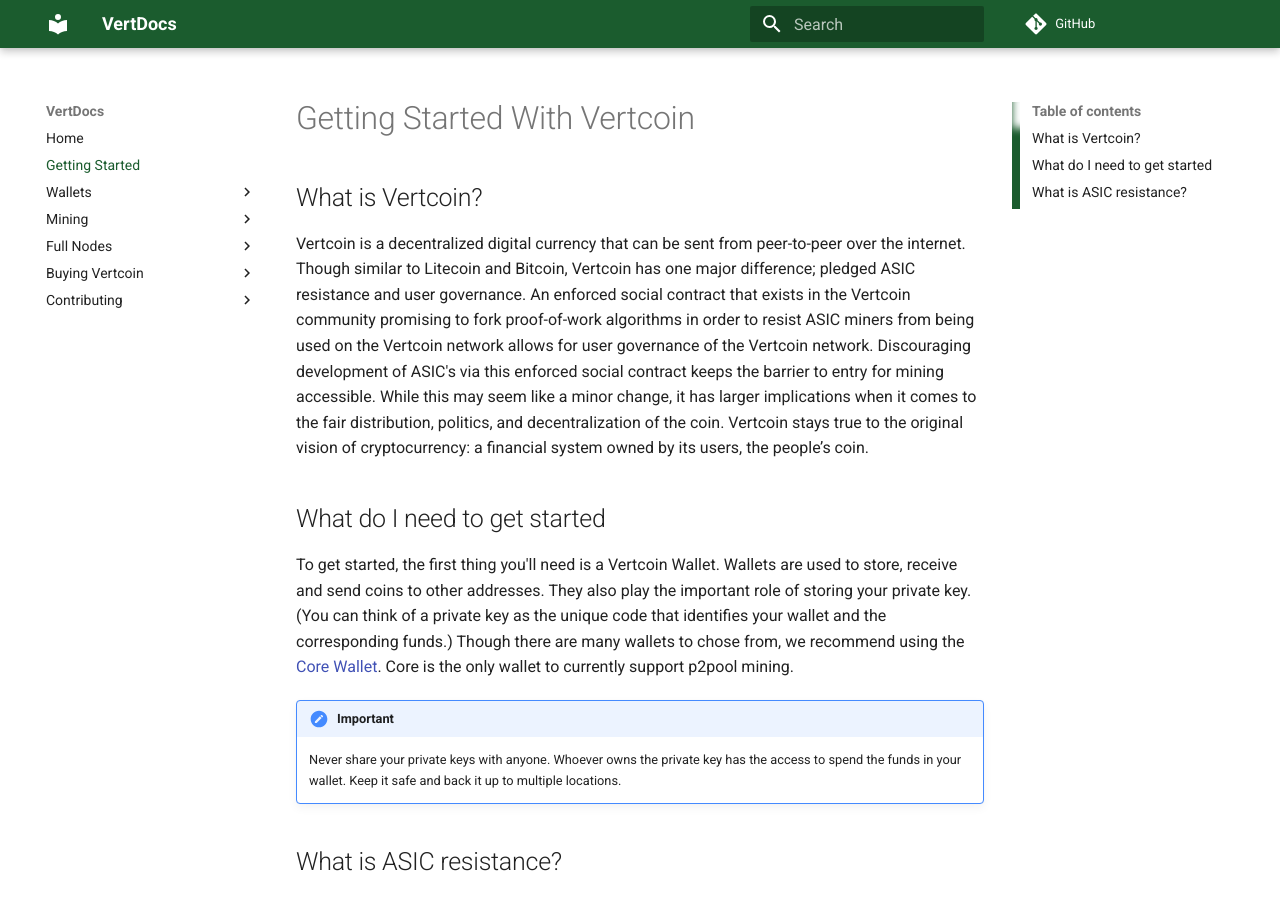
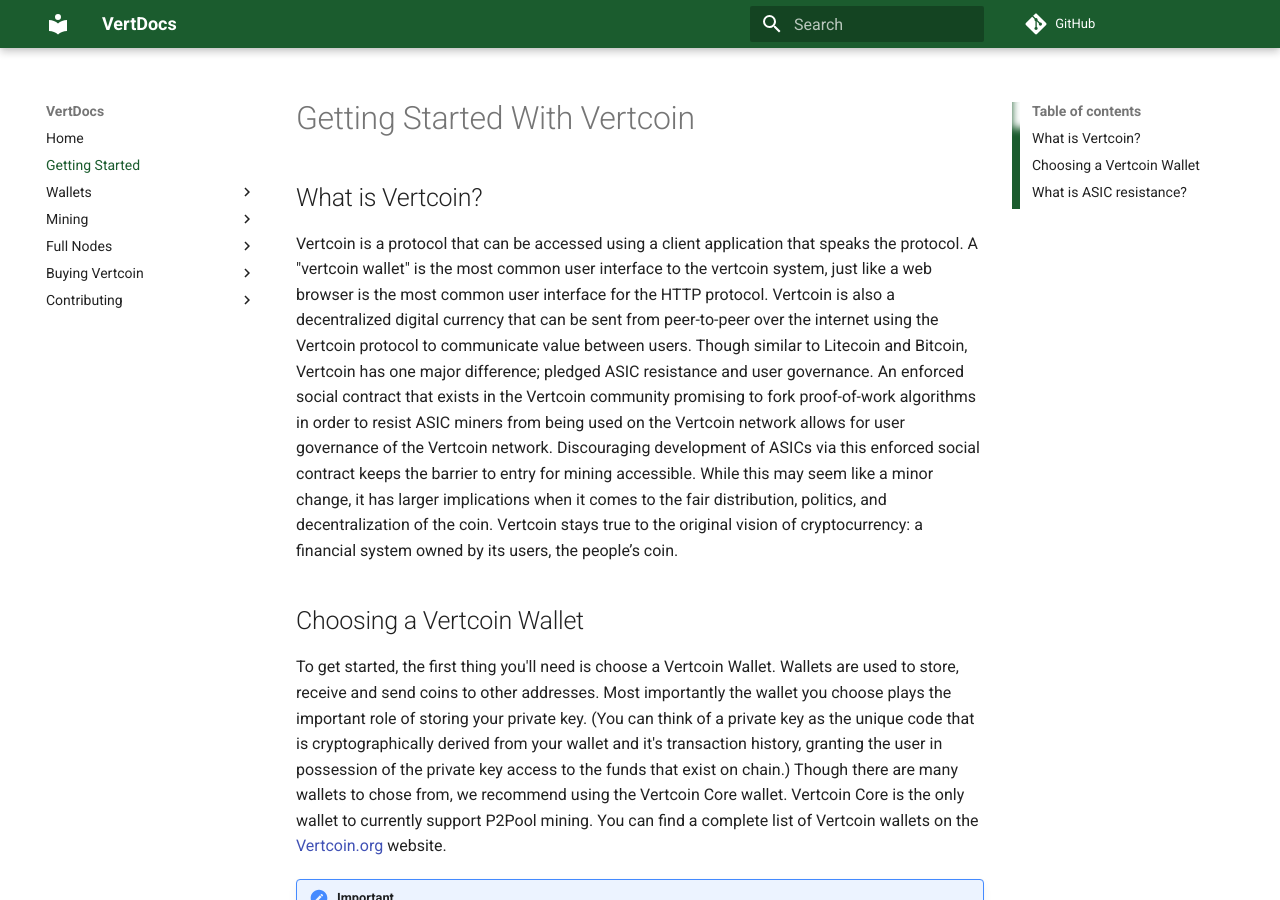
Before and after one commit to vertcoin-project/VertDocs, an MkDocs documentation site: the page built from docs/getting-started.md, in a window 1280 px wide and 900 px high. Built offline with MkDocs 1.6.1 and Material for MkDocs 9.7.7, drawn with Linux system fonts in a browser that asks for light colours; comment, search, counter and statistics services are not loaded; old or Windows-style settings are respelled for this version of MkDocs.

Commit message:
Update getting-started.md
1.) Added further explanation of 'What is Vertcoin?'
2.) Renamed the second section to 'Choosing a Vertcoin Wallet' as I thought this was more appropriate
3.) Modified the language used in 'Choosing a Vertcoin Wallet' and reconfigured hyperlink to link to vertcoin.org downloads page for complete list of wallet downloads

```diff
--- a/docs/getting-started.md
+++ b/docs/getting-started.md
@@ -2,16 +2,14 @@
 
 ## What is Vertcoin?
 
-Vertcoin is a decentralized digital currency that can be sent from peer-to-peer over the internet. Though similar to Litecoin and Bitcoin, Vertcoin has one major difference; pledged ASIC resistance and user governance. An enforced social contract that exists in the Vertcoin community promising to fork proof-of-work algorithms in order to resist ASIC miners from being used on the Vertcoin network allows for user governance of the Vertcoin network. Discouraging development of ASIC's via this enforced social contract keeps the barrier to entry for mining accessible. While this may seem like a minor change, it has larger implications when it comes to the fair distribution, politics, and decentralization of the coin. Vertcoin stays true to the original vision of cryptocurrency: a financial system owned by its users, the people’s coin.
+Vertcoin is a protocol that can be accessed using a client application that speaks the protocol. A "vertcoin wallet" is the most common user interface to the vertcoin system, just like a web browser is the most common user interface for the HTTP protocol. Vertcoin is also a decentralized digital currency that can be sent from peer-to-peer over the internet using the Vertcoin protocol to communicate value between users. Though similar to Litecoin and Bitcoin, Vertcoin has one major difference; pledged ASIC resistance and user governance. An enforced social contract that exists in the Vertcoin community promising to fork proof-of-work algorithms in order to resist ASIC miners from being used on the Vertcoin network allows for user governance of the Vertcoin network. Discouraging development of ASICs via this enforced social contract keeps the barrier to entry for mining accessible. While this may seem like a minor change, it has larger implications when it comes to the fair distribution, politics, and decentralization of the coin. Vertcoin stays true to the original vision of cryptocurrency: a financial system owned by its users, the people’s coin.
 
+## Choosing a Vertcoin Wallet
 
-## What do I need to get started
-
-To get started, the first thing you'll need is a Vertcoin Wallet. Wallets are used to store, receive and send coins to other addresses. They also play the important role of storing your private key. (You can think of a private key as the unique code that identifies your wallet and the corresponding funds.) Though there are many wallets to chose from, we recommend using the [Core Wallet](/Wallets/Core-Wallet/). Core is the only wallet to currently support p2pool mining.
+To get started, the first thing you'll need is choose a Vertcoin Wallet. Wallets are used to store, receive and send coins to other addresses. Most importantly the wallet you choose plays the important role of storing your private key. (You can think of a private key as the unique code that is cryptographically derived from your wallet and it's transaction history, granting the user in possession of the private key access to the funds that exist on chain.) Though there are many wallets to chose from, we recommend using the Vertcoin Core wallet. Vertcoin Core is the only wallet to currently support P2Pool mining. You can find a complete list of Vertcoin wallets on the [Vertcoin.org](https://vertcoin.org/download/) website.
 
 !!!important
      Never share your private keys with anyone. Whoever owns the private key has the access to spend the funds in your wallet. Keep it safe and back it up to multiple locations.
-
 
 ## What is ASIC resistance?
 
```
